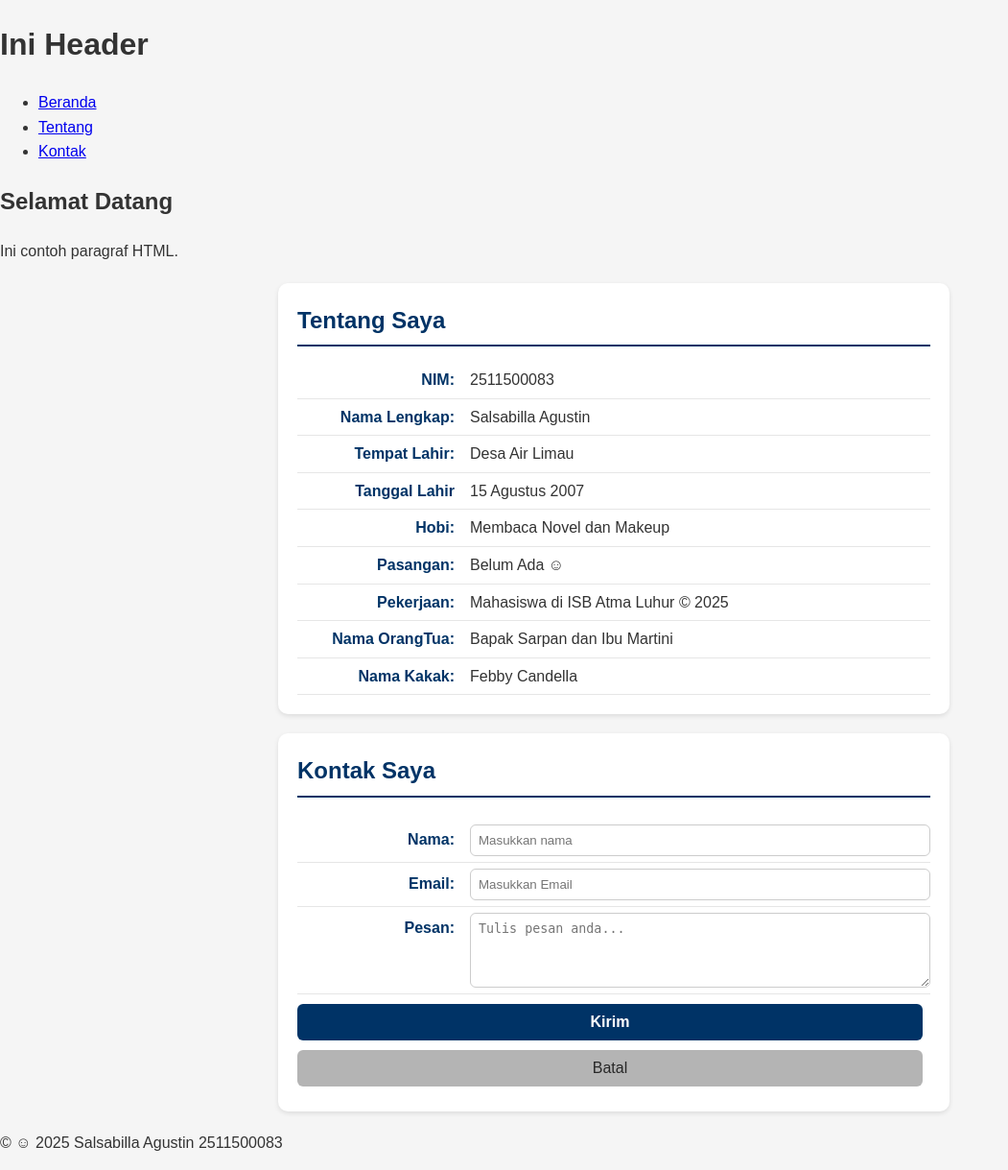
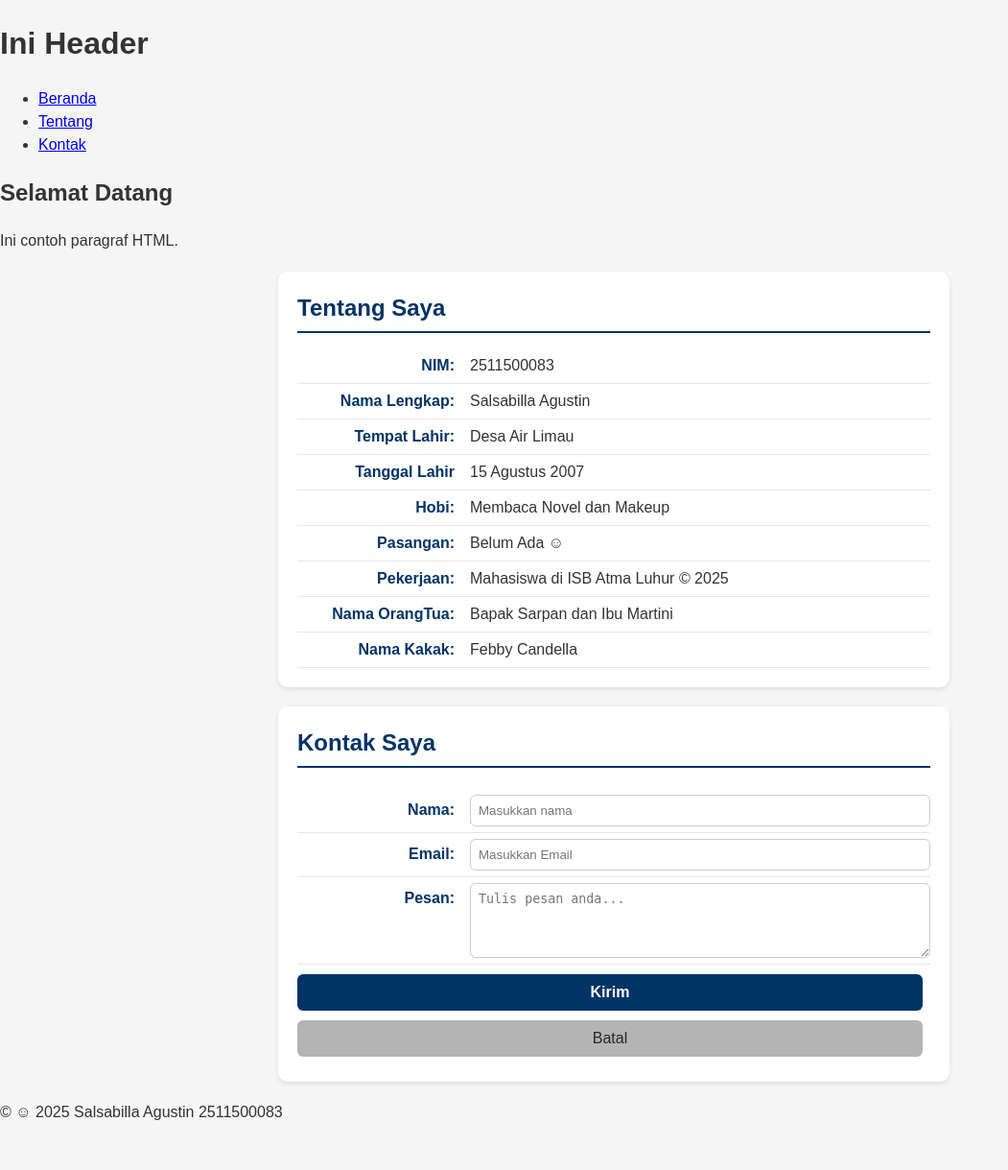
Before and after one commit to 2511500083-del/2511500083-PWD-GB1J-25260, a PHP site: page /pertemuan-04/index.html in a window 1280 px wide. Shown: the whole page at 96% size, without its empty margins (0-1051 px from the left). After the commit the page ends 1167 px from the top, so only its background shows below. Run offline with PHP 8.4, Linux system fonts and the light colour scheme.

Commit message:
aturan css untuk body dan global reset

```diff
--- a/pertemuan-04/style.css
+++ b/pertemuan-04/style.css
@@ -7,7 +7,7 @@ body {
   font-family: Arial, sans-serif;
   background-color: #f5f5f5;
   color: #333;
-  line-height: 1.6;
+  line-height: 1.5;
 }
 #about,
 #contact {
```
